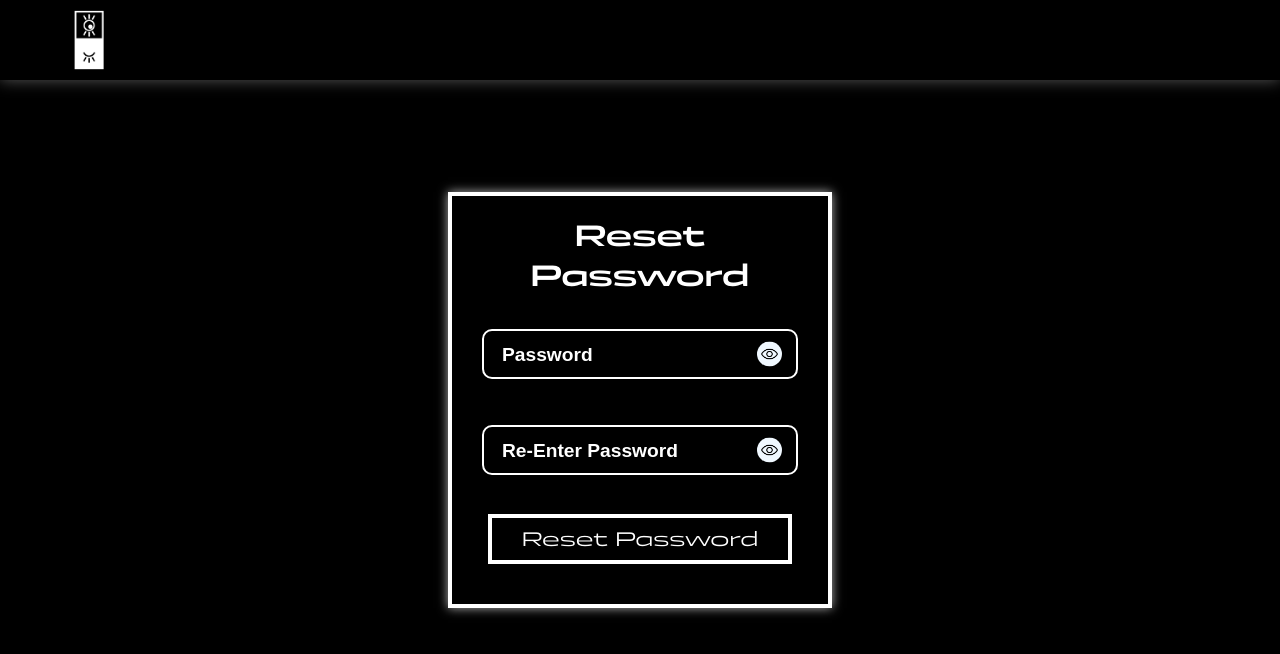
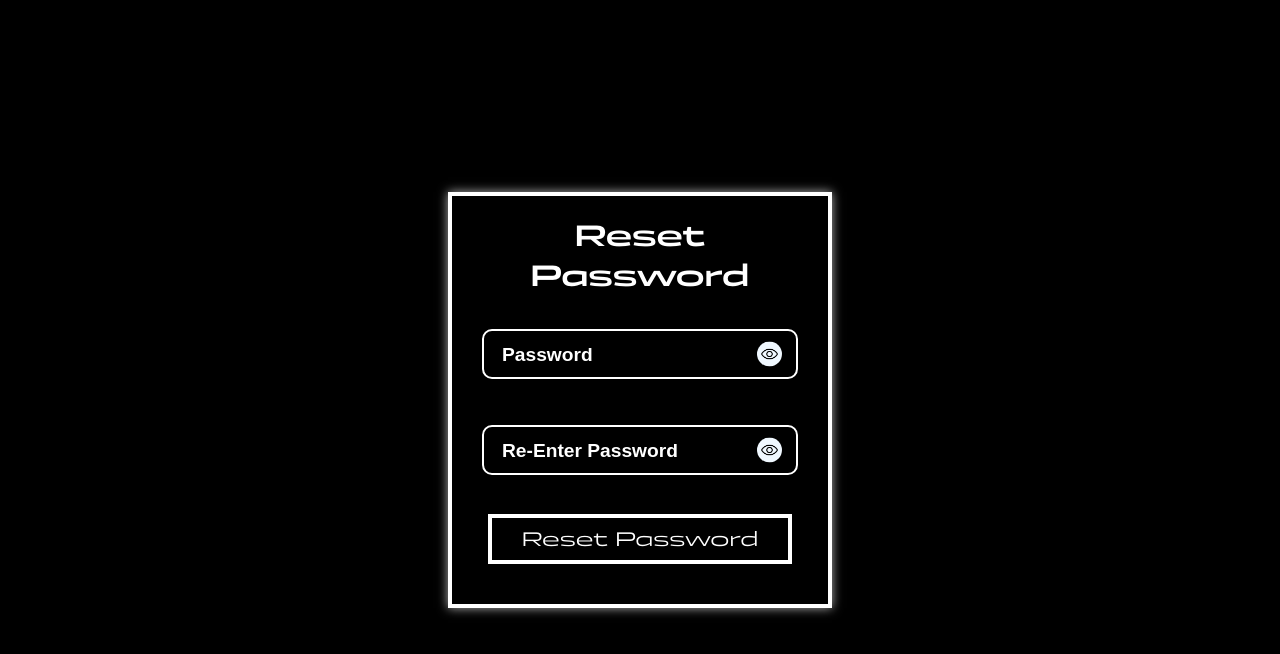
Before and after one commit to mr-kingshuk/rishi-portfolio-client, a React (Vite) app: page /reset-password/1/1 in a window 1280 px wide. Shown: the top 654 px of the page. Built offline with nearby package versions, Linux system fonts and the light colour scheme; no server answers; a web font is replaced by a local one.

Commit message:
made Reset Password a normal route

```diff
--- a/src/App.jsx
+++ b/src/App.jsx
@@ -77,9 +77,8 @@ function App() {
         <Route
           path='/reset-password/:id/:token'
           element={
-            <OutAdmin>
               <ResetPassword/>
-            </OutAdmin>} />
+            } />
         <Route
           path='*'
           element={<Navigate to="/" replace />} />
```
